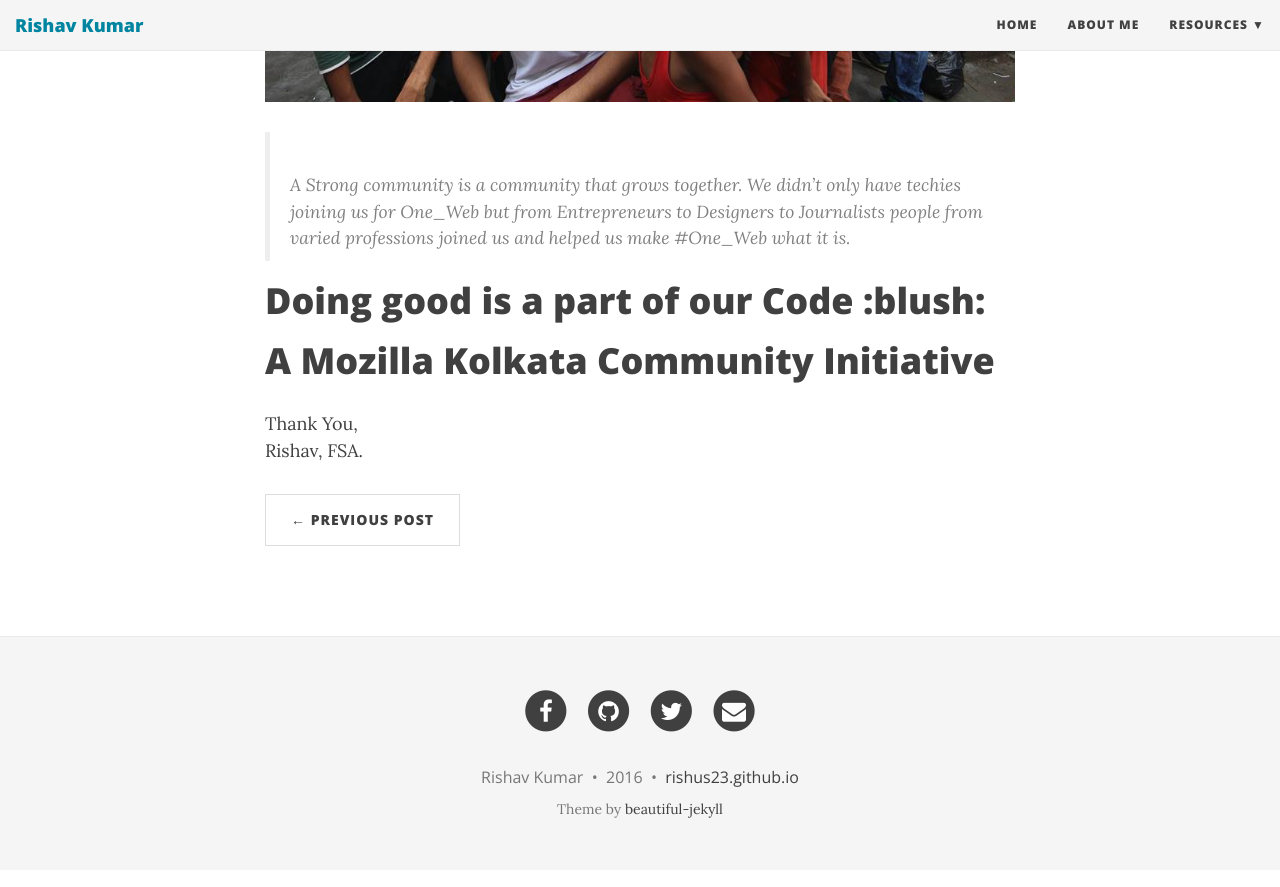
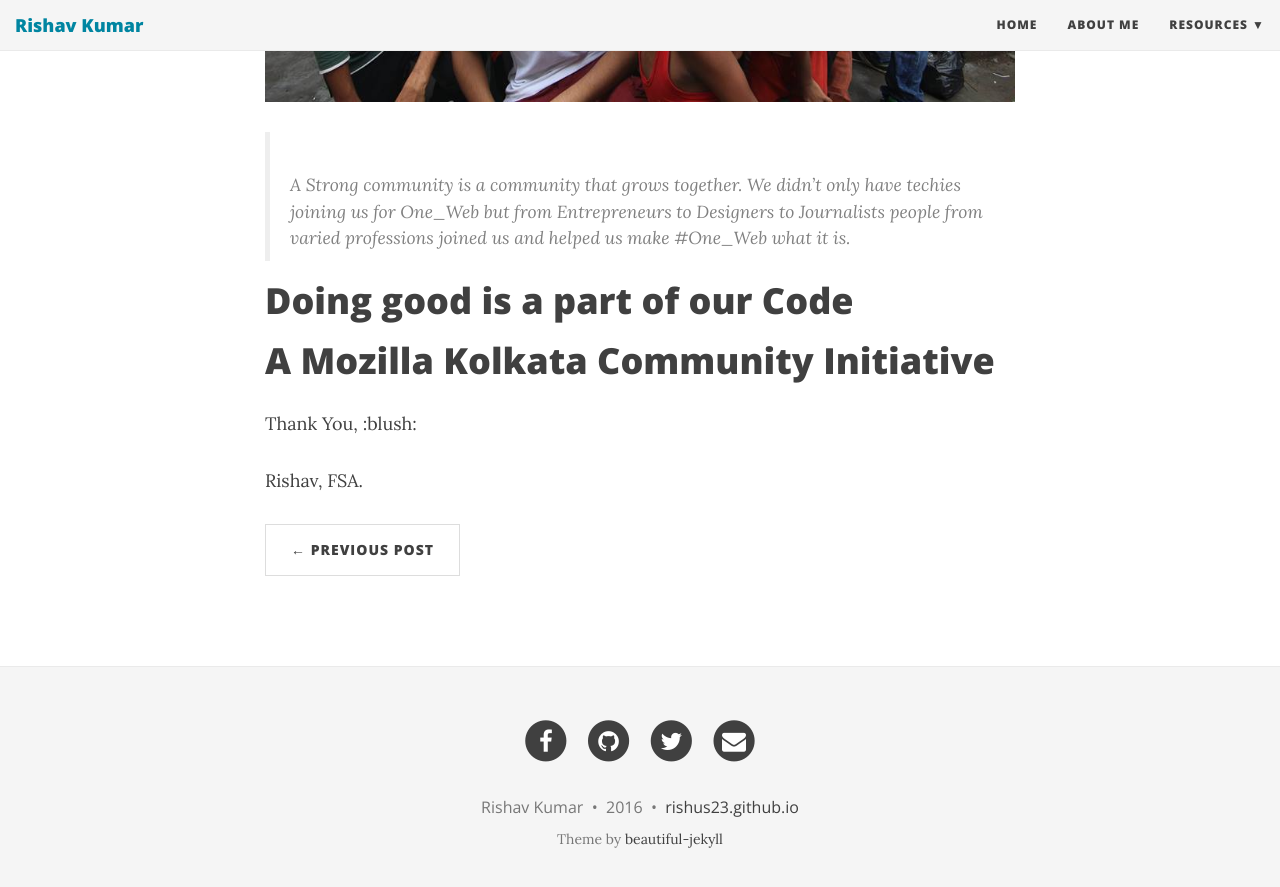
Before and after one commit to rishus23/rishus23.github.io, a Jekyll site: the page built from _posts/2016-07-17-oneweb.md, in a window 1280 px wide and 900 px high, scrolled down 5576 px. Shown: the top 887 px of the window. Built offline with Jekyll 4.4.1, drawn with Linux system fonts in a browser that asks for light colours; nearby versions of some CDN libraries.

Commit message:
one web edit

```diff
--- a/_posts/2016-07-17-oneweb.md
+++ b/_posts/2016-07-17-oneweb.md
@@ -70,9 +70,10 @@ Last but not the least I would love to share the Group Photo of 1st Event of #On
 >A Strong community is a community that grows together. We didn’t only have techies joining us for One_Web but from
 >Entrepreneurs to Designers to Journalists people from varied professions joined us and helped us make #One_Web what it is.
 
-#                                         Doing good is a part of our Code :blush:
+#                                         Doing good is a part of our Code
 
 #                                         A Mozilla Kolkata Community Initiative
 
-Thank You,
+Thank You,  :blush:
+
 Rishav, FSA.
```
Also changed, not shown: other parts of _posts/2016-07-17-oneweb.md (+2 -2 lines).
